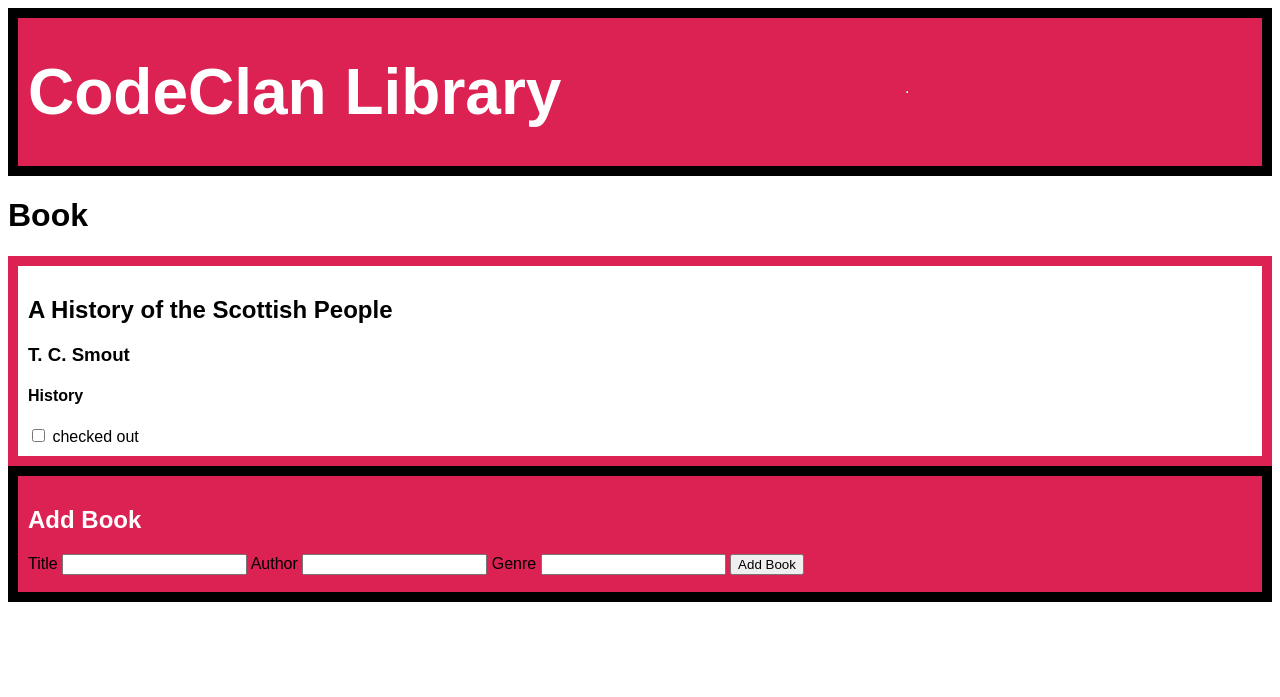
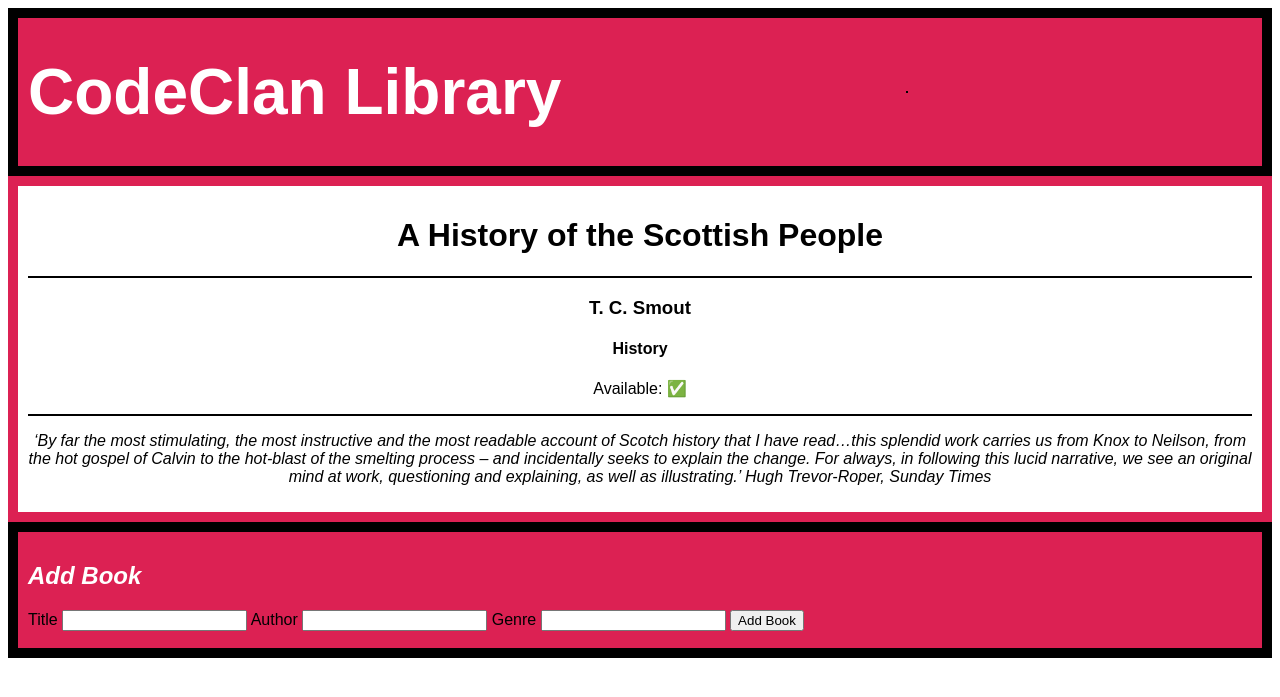
Before and after one commit to WaxenOsprey/codeclan_homework, a Flask app: page /books/1 in a window 1280 px wide. Shown: the top 697 px of the page. Run offline with Flask 2, Linux system fonts and the light colour scheme.

Commit message:
more css

```diff
--- a/w3_flask_library/models/book.py
+++ b/w3_flask_library/models/book.py
@@ -1,7 +1,8 @@
 class Book():
 
-    def __init__(self, title, author, genre, checked_out):
+    def __init__(self, title, author, genre, checked_out, description):
         self.title = title
         self.author = author
         self.genre = genre
         self.checked_out = checked_out
+        self.description = description
--- a/w3_flask_library/models/books.py
+++ b/w3_flask_library/models/books.py
@@ -1,10 +1,16 @@
 from models.book import Book
 
-book_1 = Book("Harry Potter and the Philosopher's Stone", "J. K. Rowling", "Fantasy", False)
-book_2 = Book("A History of the Scottish People", "T. C. Smout", "History", True)
-book_3 = Book("The Last Kingdom", "Bernard Cornwall", "Historical Fiction", True)
-book_4 = Book("In Cold Blood", "Truman Capote", "New Journalism", False)
-book_5 = Book("Things Fall Apart", "Chinua Achebe", "Tragedy", False)
+book_1_desc = "Harry Potter has never even heard of Hogwarts when the letters start dropping on the doormat at number four, Privet Drive. Addressed in green ink on yellowish parchment with a purple seal, they are swiftly confiscated by his grisly aunt and uncle. Then, on Harry's eleventh birthday, a great beetle-eyed giant of a man called Rubeus Hagrid bursts in with some astonishing news: Harry Potter is a wizard, and he has a place at Hogwarts School of Witchcraft and Wizardry. An incredible adventure is about to begin!"
+book_2_desc = "‘By far the most stimulating, the most instructive and the most readable account of Scotch history that I have read…this splendid work carries us from Knox to Neilson, from the hot gospel of Calvin to the hot-blast of the smelting process – and incidentally seeks to explain the change. For always, in following this lucid narrative, we see an original mind at work, questioning and explaining, as well as illustrating.’ Hugh Trevor-Roper, Sunday Times"
+book_3_desc = "The struggle between the English and the Danes and the strife between christianity and paganism is the background to Uhtred's growing up. He is left uncertain of his loyalties but a slaughter in a winter dawn propels him to the English side and he will become a man just as the Danes launch their fiercest attack yet on Alfred's kingdom. Marriage ties him further still to the West Saxon cause but when his wife and child vanish in the chaos of the Danish invasion, Uhtred is driven to face the greatest of the Viking chieftains in a battle beside the sea. There, in the horror of the shield-wall, he discovers his true allegiance."
+book_4_desc = "On November 15, 1959, in the small town of Holcomb, Kansas, four members of the Clutter family were savagely murdered by blasts from a shotgun held a few inches from their faces. There was no apparent motive for the crime, and there were almost no clues. As Truman Capote reconstructs the murder and the investigation that led to the capture, trial, and execution of the killers, he generates both mesmerizing suspense and astonishing empathy. In Cold Blood is a work that transcends its moment, yielding poignant insights into the nature of American violence."
+book_5_desc = "Okonkwo is the greatest wrestler and warrior alive, and his fame spreads throughout West Africa like a bush-fire in the harmattan. But when he accidentally kills a clansman, things begin to fall apart. Then Okonkwo returns from exile to find missionaries and colonial governors have arrived in the village. With his world thrown radically off-balance he can only hurtle towards tragedy."
+
+book_1 = Book("Harry Potter and the Philosopher's Stone", "J. K. Rowling", "Fantasy", False, book_1_desc)
+book_2 = Book("A History of the Scottish People", "T. C. Smout", "History", True, book_2_desc)
+book_3 = Book("The Last Kingdom", "Bernard Cornwall", "Historical Fiction", True, book_3_desc)
+book_4 = Book("In Cold Blood", "Truman Capote", "New Journalism", False, book_4_desc)
+book_5 = Book("Things Fall Apart", "Chinua Achebe", "Tragedy", False, book_5_desc)
 
 book_list = [book_1, book_2, book_3, book_4, book_5]
 
--- a/w3_flask_library/static/styles.css
+++ b/w3_flask_library/static/styles.css
@@ -21,6 +21,10 @@ footer {
     border-style: solid;
     border-width: 10px;
     border-color: black;
+}
+
+h2 {
+    font-style: italic;
 }
 
 footer > h2 {
@@ -51,8 +55,37 @@ header > h1 > a:active {
     border-width: 10px;
     border-color: #dc2153;
     padding: 10px;
+    text-align: center;
 }
 
+.book > a {
+    font-size: 32px;
+    font-weight: bolder;
+}
+
+.book > a:link {
+    text-decoration: none;
+    color: black;
+}
+
+.book > a:visited {
+    text-decoration: none;
+    color: black;
+}
+
+.book > a:hover {
+    text-decoration: none;
+    color: chartreuse;
+}
+
+.book > a:active {
+    text-decoration: none;
+}
+
+.description{
+    font-style: italic;
+    text-align: center;
+}
 .bookline {
     color: #dc2153;
 }
@@ -65,10 +98,14 @@ header > h1 > a:active {
     height: 8rem;
     padding: 10px;
     background-color:  #dc2153;
-    display: flex;
-    align-items: center;
     font-size: 2rem;
     border-style: solid;
     border-width: 10px;
     border-color: black;
 }
+
+hr {
+    border-style: solid;
+    border-color: black;
+    border-width: 1px;
+}
--- a/w3_flask_library/templates/book.html
+++ b/w3_flask_library/templates/book.html
@@ -1,20 +1,22 @@
 {% extends "base.html" %}
 
 {% block content %}
-
-    <h1>Book</h1>
-
     <div class="book-container">
 
         <div class="book">
-            <h2>{{ book.title }}</h2>
-            <h3>{{ book.author }}</h3>
-            <h4>{{ book.genre }}</h4>
-            <!-- <h4>{{ book.checked_out }}</h4> -->
-            <input type="checkbox" id="checked_out" name="checked_out">
-            <label for="checked_out">checked out</label>
-            <!-- <h4>{{ book.available }}</h4> -->
-
+            <div class="book-items">
+                <h1>{{ book.title }}</h1>
+                <hr>
+                <h3>{{ book.author }}</h3>
+                <h4>{{ book.genre }}</h4>
+                {% if book.checked_out %}
+                <p>Available: <span> &#9989;</span></p>
+                {% else %}
+                <p>Available: <span> &#10060;</span></p>
+                {% endif %}
+                <hr>
+            </div>
+            <p class="description">{{ book.description }}</p>
         </div>
     </div>
 
```
Also changed, not shown: w3_flask_library/templates/index.html (+8 -2 lines).
